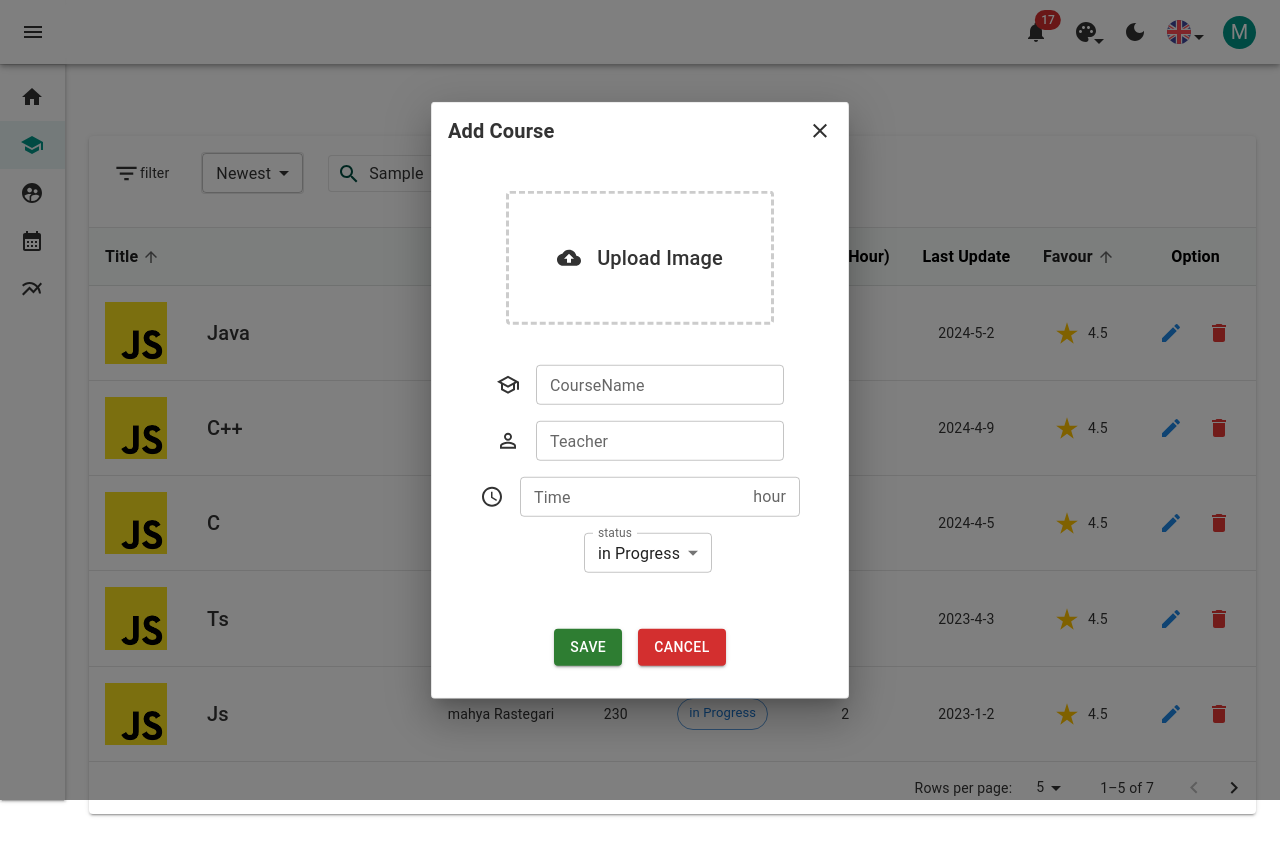
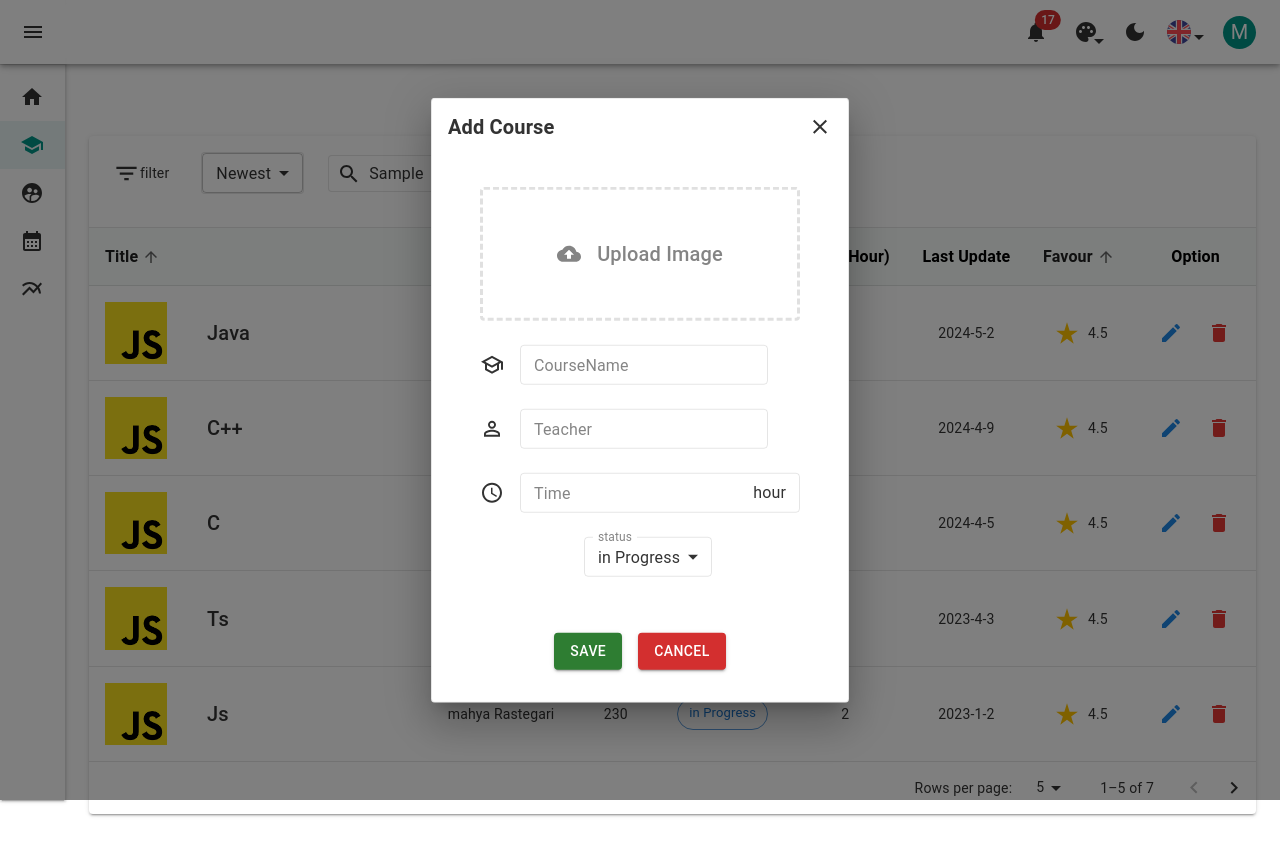
Before and after one commit to mahya-rastegarii/Admin-Dashboard, a React (Vite) app: page /course in a window 1280 px wide. Both pictures are taken after typing "Sample" into the empty fields and a click on the button "ADD". Shown: the top 856 px of the page. Built offline with nearby package versions, Linux system fonts and the light colour scheme.

Commit message:
dark & light Mode Modal

```diff
--- a/src/components/calendar/AddEvent.jsx
+++ b/src/components/calendar/AddEvent.jsx
@@ -10,12 +10,19 @@ import { useModalContext } from '../../context/modal/ModalContext';
 import { useForm } from 'react-hook-form';
 import Form from '../form/Form';
 import { CheckBox } from '@mui/icons-material';
+import { useThemeContext } from '../../context/theme/ThemeContext';
 
 
 const AddEvent = ({setEvent, event, date}) => {
 
+  const {theme }=useThemeContext()
   const { setOpen }= useModalContext()
   const {register, handleSubmit} = useForm()
+
+
+  const borderColor = theme.palette.mode.borderColor;
+  const typography = theme.palette.mode.typography;
+  // const focusColor =theme.palette.primary.light;
   //   {
   //   defaultValues: {
   //     start: date ,
@@ -87,7 +94,26 @@ const AddEvent = ({setEvent, event, date}) => {
 
 <ModalComponent title= "Add Event">
 <Form  align="flex-start"   titleButton=" Add " onSubmit={handleSubmit(addEventToCalendar)}>
+  <Stack direction="column" alignItems="flex-start" spacing={3}
+   sx={{
+    "& label " :{
+      color:typography,
+      opacity:0.6
+    },
+
+    "& input " :{
+      color:typography,
+
+    },
+    "& fieldset " :{
+      borderColor:borderColor
+    },
+  }}
+  >
+
+
       <Stack direction="row" alignItems="center" spacing={3}>
+
         <Typography  variant="body1">
             Text
         </Typography>
@@ -149,6 +175,7 @@ const AddEvent = ({setEvent, event, date}) => {
 
           </Stack>
             </Stack>
+            </Stack>
 <Box display="flex" mt={3}>
 
     <PaletteBox themeColors={themeColors}  selectedColor={eventColor} setSelectedColor= {setEventColor}/>
--- a/src/components/course/AddCourse.jsx
+++ b/src/components/course/AddCourse.jsx
@@ -21,6 +21,7 @@ import Form from "../form/Form";
 import ModalComponent from "../modal/ModalComponent";
 import { useThemeContext } from "../../context/theme/ThemeContext";
 // import CourseAction from './CourseAction';
+// import "../../App.css"
 
 const AddCourse = ({ courses, setCourses }) => {
   const { register, handleSubmit } = useForm();
@@ -49,9 +50,11 @@ const AddCourse = ({ courses, setCourses }) => {
   const { setOpen } = useModalContext();
   const {theme }=useThemeContext()
 
+
+  const boxBg = theme.palette.mode.boxBg;
   const borderColor = theme.palette.mode.borderColor;
   const typography = theme.palette.mode.typography;
-
+  const focusColor =theme.palette.primary.light;
 
   const VisuallyHiddenInput = styled("input")({
     clip: "rect(0 0 0 0)",
@@ -93,8 +96,29 @@ const AddCourse = ({ courses, setCourses }) => {
         Title="Add Course"
         titleButton="Save"
         onSubmit={handleSubmit(addCourseHandler)}
+
+
       >
-        <>
+        <Stack direction="column" spacing={3}
+        sx={{
+
+           "& label" :{
+          color:typography,
+          opacity:0.6
+        },
+
+        "& input , div , p , svg" :{
+          color:typography,
+
+        },
+        "& fieldset " :{
+          borderColor:borderColor
+        },
+
+
+
+
+        }}>
           <Box
             component="label"
             // role={undefined}
@@ -122,6 +146,7 @@ const AddCourse = ({ courses, setCourses }) => {
               <VisuallyHiddenInput type="file" />
             </>
           </Box>
+
           {course.map((item) => (
             <Stack
 
@@ -130,47 +155,127 @@ const AddCourse = ({ courses, setCourses }) => {
               spacing={2}
               alignItems="center"
 
-              sx={{
-                color:typography,
-                "& .css-9ddj71-MuiInputBase-root-MuiOutlinedInput-root , .css-1jy569b-MuiFormLabel-root-MuiInputLabel-root " :{
-                  color:"inherit"
-                }
-              }}
+              // sx={{
+              //   color:typography,
+              //   "& .css-9ddj71-MuiInputBase-root-MuiOutlinedInput-root , .css-1jy569b-MuiFormLabel-root-MuiInputLabel-root " :{
+              //     color: typography
+              //   },
+              //   "& .css-1d3z3hw-MuiOutlinedInput-notchedOutline" :{
+              //     borderColor: borderColor,
+              //   },
+              //   "& .css-9ddj71-MuiInputBase-root-MuiOutlinedInput-root.Mui-focused .MuiOutlinedInput-notchedOutline" :{
+              //     borderColor: focusColor,
+
+              //   },
+              //   "& .css-1jy569b-MuiFormLabel-root-MuiInputLabel-root.Mui-focused" :{
+              //     color:focusColor
+              //   }
+
+
+
+              // }}
             >
               {item.icon}
               <TextField
+              sx={{
+
+              //   "& p , label":{
+              //     color:typography,
+
+              //   },
+              //   "&  label" :{
+              //     opacity:0.5
+              //   },
+
+              //     // "& .css-1jy569b-MuiFormLabel-root-MuiInputLabel-root .Mui-focused" :{
+              //     //   color:focusColor
+              //     // }
+
+                // "& .css-3dzjca-MuiPaper-root-MuiPopover-paper-MuiMenu-paper" :{
+                //       backgroundColor:`${boxBg}
+                // }
+              }}
                 {...register(item.name)}
                 id="outlined-basic"
                 label={item.label}
                 type={item.type ? item.type : "text"}
                 // color="secondary"
-                sx={{}}
                 // color={typography}
+
                 variant="outlined"
                 size="small"
                 InputProps={{
                   endAdornment:
                     item.type === "number" ? (
-                      <InputAdornment position="end">hour</InputAdornment>
+                      <InputAdornment position="end" >hour</InputAdornment>
                     ) : null,
                 }}
               />
             </Stack>
           ))}
-          <Stack direction="row" spacing={2} alignItems="center">
+          <Stack width="100%" direction="row" spacing={2} alignItems="center" justifyContent="center"
+           sx={{
+
+            // "& .css-3dzjca-MuiPaper-root-MuiPopover-paper-MuiMenu-paper" :{
+
+            // }
+          }}
+          >
+
             <infoOutlined />
             <TextField
+
+            sx={{
+              // "& .css-t0v85v-MuiButtonBase-root-MuiMenuItem-root.Mui-selected" :{
+                backgroundColor:boxBg
+              // }
+            //   "& .css-jedpe8-MuiSelect-select-MuiInputBase-input-MuiOutlinedInput-input.css-jedpe8-MuiSelect-select-MuiInputBase-input-MuiOutlinedInput-input.css-jedpe8-MuiSelect-select-MuiInputBase-input-MuiOutlinedInput-input" :{
+            //     color:typography,
+            //   },
+            //   "& label , svg" :{
+            //     color:typography,
+            //     opacity:0.5
+            //   },
+            //   "& .css-1d3z3hw-MuiOutlinedInput-notchedOutline" :{
+            //     borderColor: borderColor,
+            //   },
+            //   "& .css-9ddj71-MuiInputBase-root-MuiOutlinedInput-root:hover" :{
+            //     borderColor: typography,
+            //   },
+            //   "& .css-9ddj71-MuiInputBase-root-MuiOutlinedInput-root.Mui-focused .MuiOutlinedInput-notchedOutline" :{
+            //     borderColor: focusColor,
+
+            //   },
+            //   "& .css-1jy569b-MuiFormLabel-root-MuiInputLabel-root.Mui-focused" :{
+            //     color:focusColor
+            //   },
+
+
+            }}
               {...register("select")}
               id="outlined-basic"
               label="status"
               select
-              color="secondary"
+
               size="small"
               defaultValue= {selectField[2]}
               variant="outlined"
             >
               {selectField.map((option) => (
-                <MenuItem key={option} value={option}>
+                <MenuItem key={option} value={option}
+                sx={{
+
+                  backgroundColor:boxBg,
+                  color:typography,
+                  "&:hover" :{
+                    backgroundColor:boxBg,
+                  },
+                  // "& .css-9m7eo1-MuiButtonBase-root-MuiMenuItem-root.Mui-selected" :{
+                  //   backgroundColor:boxBg,
+                  // }
+
+                }}
+                >
                   {option}
                 </MenuItem>
               ))}
@@ -192,7 +297,7 @@ const AddCourse = ({ courses, setCourses }) => {
           {value}
           </Typography>
        </Stack> */}
-        </>
+        </Stack>
       </Form>
     </ModalComponent>
   );
--- a/src/components/course/EditCourse.jsx
+++ b/src/components/course/EditCourse.jsx
@@ -6,14 +6,19 @@ import { useModalContext } from '../../context/modal/ModalContext';
 import ModalComponent from '../modal/ModalComponent';
 import Form from '../form/Form';
 import { useForm } from 'react-hook-form';
+import { useThemeContext } from '../../context/theme/ThemeContext';
 
 // import CourseAction from './CourseAction';
 
 const EditCourse = ({courseData}) => {
 
+  const {theme }=useThemeContext()
   const {register, handleSubmit} = useForm()
   const { setOpen} = useModalContext()
 
+  const borderColor = theme.palette.mode.borderColor;
+  const typography = theme.palette.mode.typography;
+  const focusColor =theme.palette.primary.light;
 
   const {title, time, status, pic} = courseData
   const course= [
@@ -48,8 +53,26 @@ const EditCourse = ({courseData}) => {
 
     <ModalComponent title="Edit Course" >
     <Form align="center" Title="Add Course" titleButton="Save" onSubmit={handleSubmit(editCourseHandler)}>
-      <>
+    <Stack direction="column" spacing={3}
+        sx={{
 
+           "& label" :{
+          color:typography,
+          opacity:0.6
+        },
+
+        "& input , div , p , svg" :{
+          color:typography,
+
+        },
+        "& fieldset " :{
+          borderColor:borderColor
+        },
+
+
+
+
+        }}>
          <Box  component="label"
                // role={undefined}
                 sx={{position:"relative", cursor:"pointer", border:"3px dashed #ccc", marginBottom: 3,borderRadius:1, display:"flex", gap:2, justifyContent:"center", alignItems:"center"}} padding={ 0}>
@@ -82,7 +105,7 @@ const EditCourse = ({courseData}) => {
          </TextField>
          </Stack>
 
-      </>
+      </Stack>
     </Form>
 
     </ModalComponent>
--- a/src/components/main/Main.jsx
+++ b/src/components/main/Main.jsx
@@ -15,7 +15,11 @@ const Main = () => {
 
 
 
+
   const [open, setOpen] = useState(false);
+
+
+
 
 
 
@@ -42,7 +46,9 @@ const Main = () => {
   //   });
 
   const { theme, darkMode } = useThemeContext();
+
   const bgColor = theme.palette.mode.bg;
+  const boxBg = theme.palette.mode.boxBg;
   return (
     <Box
       sx={{
@@ -61,7 +67,8 @@ const Main = () => {
       <Sidebar drawerWidth={drawerWidth} open={open}/>
 
       <Box
-        sx={{ my: 14, mx: "auto", padding:3, width: "100%", overflow:{sx:"scroll",  md:"hidden"} }}
+        sx={{ my: 14, mx: "auto", padding:3, width: "100%", overflow:{sx:"scroll",  md:"hidden"}
+      }}
         className={darkMode ? "dark" : "light"}
       >
         <FilterProvider>
--- a/src/components/modal/ModalComponent.jsx
+++ b/src/components/modal/ModalComponent.jsx
@@ -33,7 +33,11 @@ const ModalComponent = ({children, title}) => {
         }}
       >
            <Fade in={open}>
-       <Box  width={400} sx={{ backgroundColor:bgColor,color:typography, border:`1px solid ${borderColor}`, position:"absolute", top:"50%", left:"50%", padding:1,  borderRadius:1, boxShadow:24,  transform: 'translate(-50%, -50%)'}} >
+       <Box  width={400} sx={{ backgroundColor:bgColor,color:typography, border:`1px solid ${borderColor}`, position:"absolute", top:"50%", left:"50%", padding:1,  borderRadius:1, boxShadow:24,  transform: 'translate(-50%, -50%)',
+        "& .css-3dzjca-MuiPaper-root-MuiPopover-paper-MuiMenu-paper" :{
+            backgroundColor:bgColor,
+            }
+       }} >
        <Stack direction="row"   justifyContent=" space-between" alignItems="center"  >
 
        <Typography variant="h6" sx={{ fontWeight:"bold", ml:1}}>
--- a/src/components/search/SearchBox.jsx
+++ b/src/components/search/SearchBox.jsx
@@ -23,7 +23,7 @@ const borderColor = theme.palette.mode.borderColor;
   return (
     <Stack direction="row"  spacing={1}   sx={{ border:` 1px solid ${borderColor}`, borderRadius: 1, display:"flex", alignItems:"center", paddingX:1, backgroundColor:bgColor}}>
        {/* <IconButton aria-label="search"> */}
-        <Search sx={{ color: iconColor}}/>
+        <Search sx={{ color: typography}}/>
       {/* </IconButton> */}
              <InputBase
              value={searchInput}
--- a/src/page/Course.jsx
+++ b/src/page/Course.jsx
@@ -347,7 +347,9 @@ const Course = () => {
 
 
 
-        <Stack direction="row"    spacing={3}>
+        <Stack direction="row"    spacing={3}
+
+        >
         <FilterBox  setCourses={setCourses}/>
 
         <SortBox sortDate={sortCourseDate} value={courseSortValue} setValue={setCourseSortValue}/>
```
Also changed, not shown: src/components/table/sort/SortBox.jsx (+17 -8 lines), src/page/calendar/calendar.css (+6 -6 lines), src/App.css (line endings or trailing spaces).
